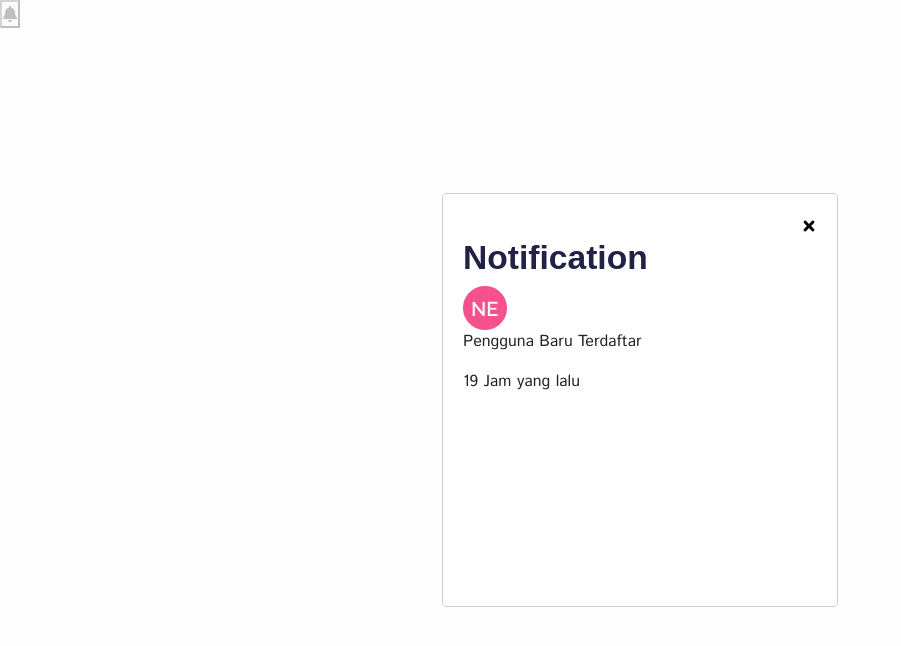
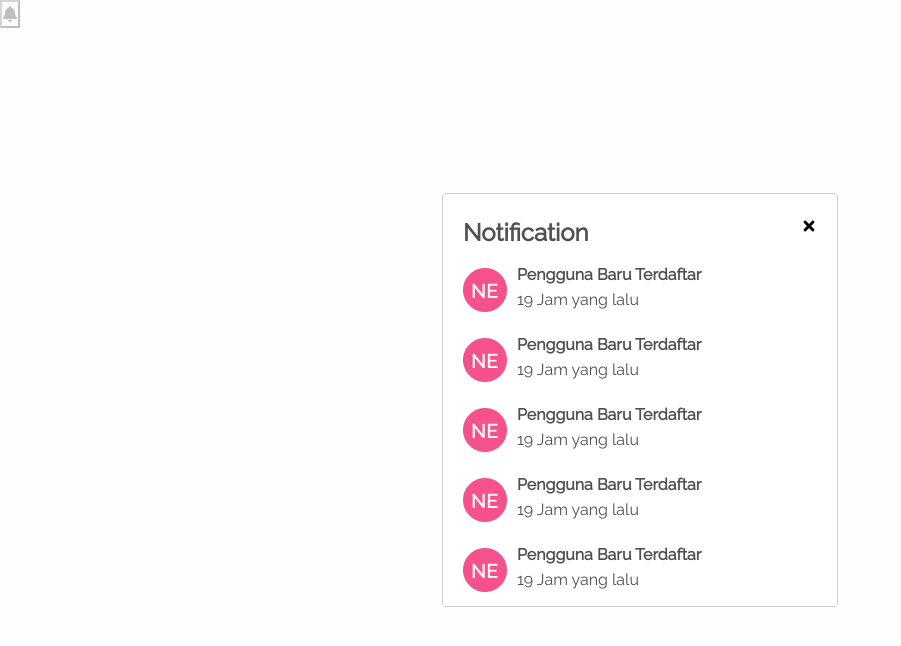
Before and after one commit to Capstone-Tim-14/woman-center-fe, a React (Vite) app in the folder women-center/: page / in a window 1280 px wide. Both pictures are taken after a click on the button 10 px from the left and 14 px from the top of the page. Shown: the top 646 px of the page, without its empty margins (0-901 px from the left). Built offline with nearby package versions, Linux system fonts and the light colour scheme.

Commit message:
update modal notif

```diff
--- /dev/null
+++ b/women-center/src/Components/Notifikasi/Modal.css
@@ -0,0 +1,44 @@
+.notifikasi-content {
+    display: flex;
+    align-items: center;
+  }
+
+  .img-notif {
+    margin-right: 10px;
+  }
+
+  .text-notif{
+    display: flex;
+    flex-direction: column;
+    align-items: flex-start;
+
+  }
+
+  .title-notif{
+    color: #514F4F;
+    font-family: 'Raleway' !important;
+    font-style: normal;
+    font-weight: 600;
+    line-height: normal;
+    margin-top: -20px;
+  }
+
+  .judul-notif{
+    color: #514F4F;
+    font-family: 'Raleway' !important;
+    font-size: 16px;
+    font-style: normal;
+    font-weight: 600;
+    line-height: normal;
+    margin-top: 10px;
+  }
+
+  .waktu-notif{
+    color: #514F4F;
+    font-family: 'Raleway' !important;
+    font-size: 16px;
+    font-style: normal;
+    font-weight: 400;
+    line-height: normal;
+    margin-top: -10px;
+  }
--- a/women-center/src/Components/Notifikasi/Modal.jsx
+++ b/women-center/src/Components/Notifikasi/Modal.jsx
@@ -5,6 +5,7 @@ import React from 'react';
 import Modal from 'react-modal';
 import { FaTimes } from 'react-icons/fa';
 import imagenotif from '../../Assets/logonotif.png';
+import "../../Components/Notifikasi/Modal.css"
 
 const ModalNotification = ({ isOpen, closeModal}) => {
   const customStyles = {
@@ -28,12 +29,67 @@ const ModalNotification = ({ isOpen, closeModal}) => {
             <FaTimes />
           </button>
         </div>
-        <h2>Notification</h2>
-        <div className= "img-notif">
-            <img src={imagenotif} alt="imgnotif" />
+        <h4 className='title-notif'>Notification</h4>
+        <div className='notifikasi-content'>
+          <div className= "img-notif">
+              <img src={imagenotif} alt="imgnotif" />
+          </div>
+          <div className='text-notif'>
+            <p className='judul-notif'>Pengguna Baru Terdaftar</p>
+            <p className='waktu-notif'>19 Jam yang lalu</p>
+          </div>
         </div>
-        <p>Pengguna Baru Terdaftar</p>
-        <p>19 Jam yang lalu</p>
+
+        <div className='notifikasi-content'>
+          <div className= "img-notif">
+              <img src={imagenotif} alt="imgnotif" />
+          </div>
+          <div className='text-notif'>
+            <p className='judul-notif'>Pengguna Baru Terdaftar</p>
+            <p className='waktu-notif'>19 Jam yang lalu</p>
+          </div>
+        </div>
+
+        <div className='notifikasi-content'>
+          <div className= "img-notif">
+              <img src={imagenotif} alt="imgnotif" />
+          </div>
+          <div className='text-notif'>
+            <p className='judul-notif'>Pengguna Baru Terdaftar</p>
+            <p className='waktu-notif'>19 Jam yang lalu</p>
+          </div>
+        </div>
+
+        <div className='notifikasi-content'>
+          <div className= "img-notif">
+              <img src={imagenotif} alt="imgnotif" />
+          </div>
+          <div className='text-notif'>
+            <p className='judul-notif'>Pengguna Baru Terdaftar</p>
+            <p className='waktu-notif'>19 Jam yang lalu</p>
+          </div>
+        </div>
+
+        <div className='notifikasi-content'>
+          <div className= "img-notif">
+              <img src={imagenotif} alt="imgnotif" />
+          </div>
+          <div className='text-notif'>
+            <p className='judul-notif'>Pengguna Baru Terdaftar</p>
+            <p className='waktu-notif'>19 Jam yang lalu</p>
+          </div>
+        </div>
+
+        <div className='notifikasi-content'>
+          <div className= "img-notif">
+              <img src={imagenotif} alt="imgnotif" />
+          </div>
+          <div className='text-notif'>
+            <p className='judul-notif'>Pengguna Baru Terdaftar</p>
+            <p className='waktu-notif'>19 Jam yang lalu</p>
+          </div>
+        </div>
+
       </div>
     </Modal>
   );
```
